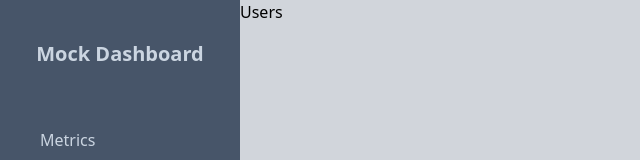
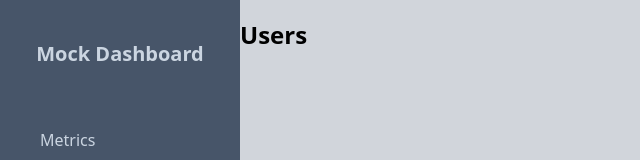
Before and after one commit to Ayaz2589/mock-dashboard, a React (Vite) app: page /dashboard/users in a window 1280 px wide. Shown: the top 160 px of the page, without its empty margins (0-640 px from the left). Built offline with nearby package versions, Linux system fonts and the light colour scheme.

Commit message:
add header

```diff
--- a/src/components/containers/Metrics/index.tsx
+++ b/src/components/containers/Metrics/index.tsx
@@ -8,6 +8,7 @@ import {
   CardFooter,
   Toggle,
   Spinner,
+  Header,
 } from "../../";
 
 const Metrics = () => {
@@ -25,6 +26,7 @@ const Metrics = () => {
   const handleOnChange = (e: any) => setValue(e.target.value);
   return (
     <div className="flex flex-col gap-5 p-5">
+      <Header title="Metrics" />
       <Card className="sm:w-full md:w-1/2 min-w-[30rem]">
         <CardHeader>Header</CardHeader>
         <CardContent>
--- a/src/components/containers/Users/index.tsx
+++ b/src/components/containers/Users/index.tsx
@@ -1,5 +1,11 @@
+import { Header } from "../..";
+
 const Users = () => {
-  return <div>Users</div>;
+  return (
+    <div>
+      <Header title="Users" />
+    </div>
+  );
 };
 
 export default Users;
--- a/src/components/index.ts
+++ b/src/components/index.ts
@@ -20,3 +20,4 @@ export { default as CardContent } from "./ui/Card/CardContent"
 export { default as CardFooter } from "./ui/Card/CardFooter"
 export { default as Toggle } from "./ui/Toggle"
 export { default as Spinner } from "./ui/Spinner"
+export { default as Header } from "./ui/Header"
--- /dev/null
+++ b/src/components/ui/Header/index.tsx
@@ -0,0 +1,5 @@
+const Header = ({ title }: { title: string }) => {
+  return <h1 className="text-2xl font-semibold mt-[1.2rem]">{title}</h1>;
+};
+
+export default Header;
```
